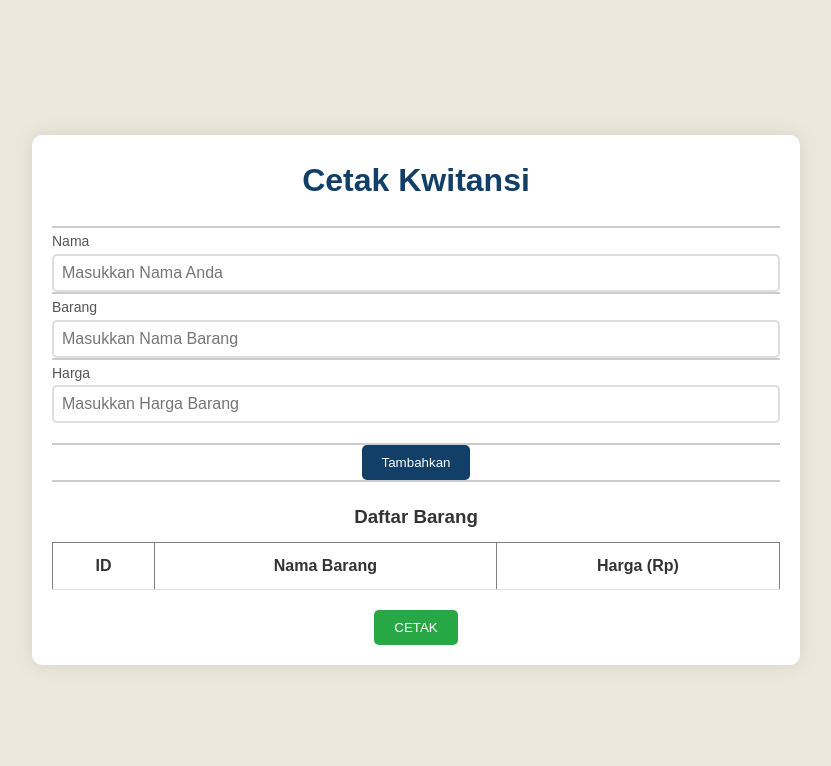
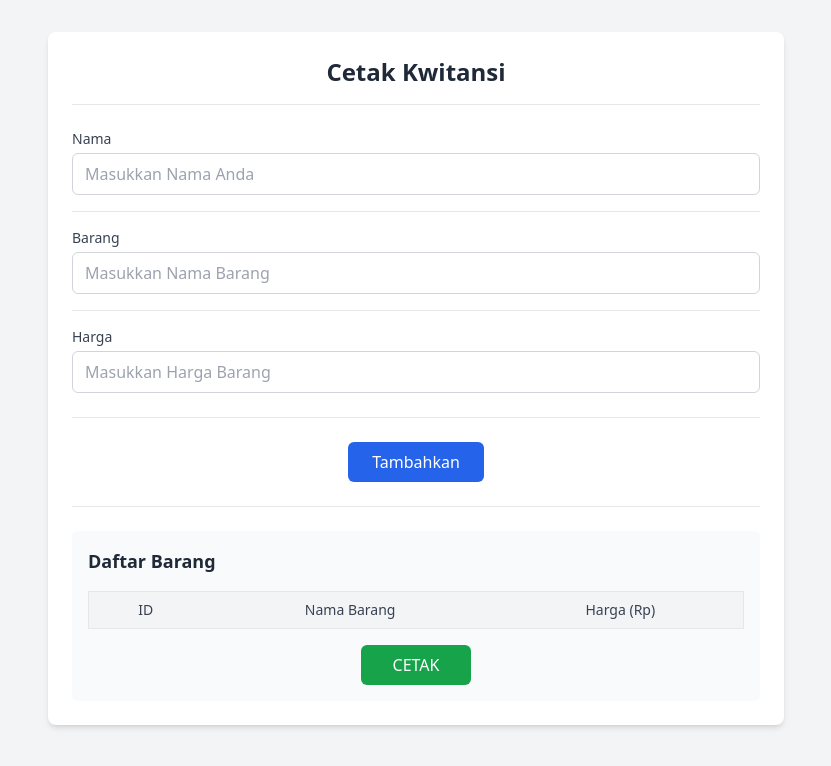
Before and after one commit to mferdian/Kwitansi, a website: page index.html in a window 1280 px wide. Shown: the whole page, without its empty margins (224-1055 px from the left). Drawn offline with nearby package versions, Linux system fonts and the light colour scheme.

Commit message:
add tailwind

```diff
--- a/index.html
+++ b/index.html
@@ -5,65 +5,83 @@
     <meta charset="UTF-8">
     <meta name="viewport" content="width=device-width, initial-scale=1.0">
     <title>Cetak Kuwitasi</title>
-    <link rel="stylesheet" href="style.css">
+    <!-- Tailwind CSS CDN link -->
+    <script src="https://cdn.tailwindcss.com"></script>
 </head>
 
-<body>
-    <!---Navbar-->
+<body class="bg-gray-100 min-h-screen">
+    <!-- Main Container -->
+    <div class="container mx-auto px-4 py-8 max-w-3xl">
+        <div class="bg-white rounded-lg shadow-md p-6">
 
-    <div class="container">
-        <div class="container-item">
+            <!-- Header -->
+            <div class="mb-4">
+                <h1 class="text-2xl font-bold text-center text-gray-800">Cetak Kwitansi</h1>
+            </div>
+            <hr class="border-gray-200 mb-6">
 
-            <div class="header">
-                <h1>Cetak Kwitansi</h1>
-            </div>
-            <hr>
-            <div class="form-box">
+            <!-- Form -->
+            <div class="space-y-4 mb-6">
                 <div class="form-name">
-                    <label for="nama">Nama</label>
-                    <input id="nama" type="text" placeholder="Masukkan Nama Anda">
+                    <label for="nama" class="block text-sm font-medium text-gray-700 mb-1">Nama</label>
+                    <input id="nama" type="text" placeholder="Masukkan Nama Anda"
+                        class="w-full px-3 py-2 border border-gray-300 rounded-md focus:outline-none focus:ring-2 focus:ring-blue-500">
                 </div>
-                <hr>
+                <hr class="border-gray-200">
+
                 <div class="form-input">
-                    <label for="item">Barang</label>
-                    <input id="item" type="text" placeholder="Masukkan Nama Barang">
+                    <label for="item" class="block text-sm font-medium text-gray-700 mb-1">Barang</label>
+                    <input id="item" type="text" placeholder="Masukkan Nama Barang"
+                        class="w-full px-3 py-2 border border-gray-300 rounded-md focus:outline-none focus:ring-2 focus:ring-blue-500">
                 </div>
-                <hr>
+                <hr class="border-gray-200">
+
                 <div class="form-harga">
-                    <label for="harga">Harga</label>
-                    <input id="harga" type="number" placeholder="Masukkan Harga Barang">
+                    <label for="harga" class="block text-sm font-medium text-gray-700 mb-1">Harga</label>
+                    <input id="harga" type="number" placeholder="Masukkan Harga Barang"
+                        class="w-full px-3 py-2 border border-gray-300 rounded-md focus:outline-none focus:ring-2 focus:ring-blue-500">
                 </div>
             </div>
-            <hr>
-            <div class="form-item">
-                <button id="btn-submit">Tambahkan</button>
+            <hr class="border-gray-200 mb-6">
+
+            <div class="text-center mb-6">
+                <button id="btn-submit"
+                    class="bg-blue-600 hover:bg-blue-700 text-white font-medium py-2 px-6 rounded-md transition duration-300 ease-in-out">
+                    Tambahkan
+                </button>
             </div>
-            <hr>
-            <div class="cart-box">
-                <div class="cart-header">
-                    <h3>Daftar Barang</h3>
+            <hr class="border-gray-200 mb-6">
+
+            <!-- Cart Section -->
+            <div class="bg-gray-50 p-4 rounded-md">
+                <div class="mb-4">
+                    <h3 class="text-lg font-semibold text-gray-800">Daftar Barang</h3>
                 </div>
 
-                <div class="cart-table">
-                    <table border="1" cellspacing="0">
+                <div class="overflow-x-auto mb-4">
+                    <table class="min-w-full bg-white border border-gray-200">
                         <thead>
-                            <tr>
-                                <th>ID</th>
-                                <th>Nama Barang</th>
-                                <th>Harga (Rp)</th>
+                            <tr class="bg-gray-100">
+                                <th class="py-2 px-4 border-b text-sm font-medium text-gray-700">ID</th>
+                                <th class="py-2 px-4 border-b text-sm font-medium text-gray-700">Nama Barang</th>
+                                <th class="py-2 px-4 border-b text-sm font-medium text-gray-700">Harga (Rp)</th>
                             </tr>
                         </thead>
                         <tbody id="tbody">
+                            <!-- Data will be inserted here by JavaScript -->
                         </tbody>
                     </table>
                 </div>
-                <div class="submit-print">
-                    <button id="cetak">CETAK</button>
+
+                <div class="text-center">
+                    <button id="cetak"
+                        class="bg-green-600 hover:bg-green-700 text-white font-medium py-2 px-8 rounded-md transition duration-300 ease-in-out">
+                        CETAK
+                    </button>
                 </div>
             </div>
         </div>
     </div>
-    <!---Navbar End-->
 
     <script src="script.js"></script>
 </body>
--- /dev/null
+++ b/package.json
@@ -0,0 +1,6 @@
+{
+  "dependencies": {
+    "@tailwindcss/cli": "^4.1.5",
+    "tailwindcss": "^4.1.5"
+  }
+}
--- a/script.js
+++ b/script.js
@@ -4,9 +4,9 @@ let carts = [];
 function submitHandler() {
     let id = carts.length ? carts[carts.length - 1].id + 1 : 1;
 
-    let namaValue = document.getElementById('nama').value;
-    let itemValue = document.getElementById('item').value;
-    let hargaValue = document.getElementById('harga').value;
+    let namaValue = document.getElementById('nama').value.trim();
+    let itemValue = document.getElementById('item').value.trim();
+    let hargaValue = document.getElementById('harga').value.trim();
 
     if (!namaValue || !itemValue || !hargaValue) {
         alert("Harap isi semua bidang");
@@ -16,14 +16,14 @@ function submitHandler() {
     let tempObj = {
         id,
         item: itemValue,
-        harga: +hargaValue
+        harga: +hargaValue,
+        nama: namaValue
     };
 
     carts.push(tempObj);
     getCarts();
 
-    // Clear the input fields after submission
-    document.getElementById('nama').value = '';
+    // Jangan kosongkan nama agar bisa tambah banyak barang dengan nama yang sama
     document.getElementById('item').value = '';
     document.getElementById('harga').value = '';
 }
@@ -31,23 +31,38 @@ function submitHandler() {
 function getCarts() {
     let tBody = document.getElementById('tbody');
     tBody.innerHTML = '';
+
     carts.forEach(cart => {
         tBody.innerHTML += `<tr>
-            <td>${cart.id}</td>
-            <td>${cart.item}</td>
-            <td>Rp ${cart.harga.toLocaleString()}</td>
+            <td class="py-2 px-4 border-b text-center">${cart.id}</td>
+            <td class="py-2 px-4 border-b">${cart.item}</td>
+            <td class="py-2 px-4 border-b text-right">Rp ${cart.harga.toLocaleString('id-ID')}</td>
         </tr>`;
     });
+
+    // Update nama pembeli untuk ditampilkan saat print
+    const namaDisplay = document.getElementById('nama-display');
+    if (carts.length > 0) {
+        namaDisplay.innerText = `Nama Pembeli: ${carts[0].nama}`;
+        namaDisplay.classList.remove('hidden');
+    }
 }
 
 function printHandler() {
-    let formBox = document.querySelector('.form-box');
-    formBox.style.display = 'none';
+    // Sembunyikan form input saat print
+    const formSection = document.querySelector('.space-y-4');
+    const btnSection = document.querySelector('.text-center.mb-6');
+
+    formSection.style.display = 'none';
+    btnSection.style.display = 'none';
+
     window.print();
-    formBox.style.display = 'block';
+
+    // Tampilkan kembali setelah print
+    formSection.style.display = 'block';
+    btnSection.style.display = 'block';
 }
 
 let btnPrint = document.getElementById('cetak');
 btnPrint.addEventListener('click', printHandler);
-
 btnSubmit.addEventListener('click', submitHandler);
--- /dev/null
+++ b/src/input.css
@@ -0,0 +1 @@
+@import "tailwindcss";
--- a/style.css
+++ /dev/null
@@ -1,122 +0,0 @@
-* {
-    padding: 0;
-    margin: 0;
-    box-sizing: border-box;
-}
-
-body {
-    font-family: Arial, sans-serif;
-    background-color: #EDE8DC;
-    color: #333;
-    line-height: 1.6;
-}
-
-.container {
-    width: 100%;
-    height: 100vh;
-    display: flex;
-    justify-content: center;
-    align-items: center;
-}
-
-.container-item {
-    width: 60%;
-    background-color: white;
-    border-radius: 10px;
-    box-shadow: 0 0 20px rgba(0, 0, 0, 0.1);
-    padding: 20px;
-}
-
-.header {
-    color: #113f67;
-    text-align: center;
-    padding-bottom: 20px;
-}
-
-input {
-    border: 2px solid #ddd;
-    border-radius: 5px;
-    padding: 8px;
-    font-size: 16px;
-    width: 100%;
-}
-
-label {
-    font-size: 14px;
-    color: #555;
-}
-
-.form-box {
-    margin-bottom: 20px;
-}
-
-.form-row {
-    display: flex;
-    justify-content: space-between;
-    gap: 10px;
-}
-
-.form-name, .form-input, .form-harga {
-    flex: 1;
-}
-
-hr {
-    border: 1px solid #ccc;
-}
-
-.form-item {
-    text-align: center;
-}
-
-#btn-submit {
-    padding: 10px 20px;
-    background-color: #113f67;
-    color: white;
-    border: none;
-    border-radius: 5px;
-    cursor: pointer;
-    transition: background-color 0.3s;
-}
-
-#btn-submit:hover {
-    background-color: #0d2f4a;
-}
-
-.cart-box {
-    margin-top: 20px;
-}
-
-.cart-header {
-    text-align: center;
-    margin-bottom: 10px;
-}
-
-.cart-table table {
-    width: 100%;
-    border-collapse: collapse;
-}
-
-th, td {
-    padding: 10px;
-    text-align: center;
-    border-bottom: 1px solid #ddd;
-}
-
-.submit-print {
-    text-align: center;
-    margin-top: 20px;
-}
-
-#cetak {
-    padding: 10px 20px;
-    background-color: #28a745;
-    color: white;
-    border: none;
-    border-radius: 5px;
-    cursor: pointer;
-    transition: background-color 0.3s;
-}
-
-#cetak:hover {
-    background-color: #218838;
-}
```
Also changed, not shown: src/output.css (added), 1 other file.
